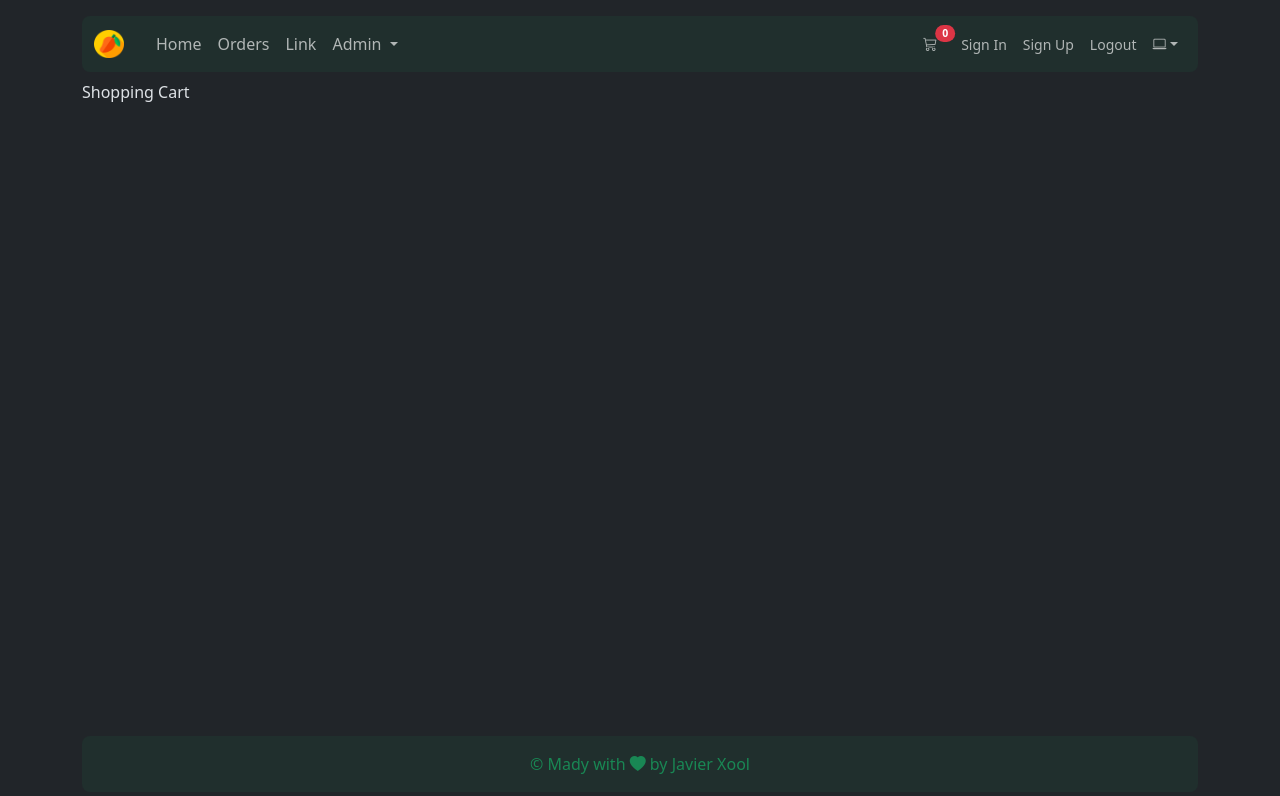
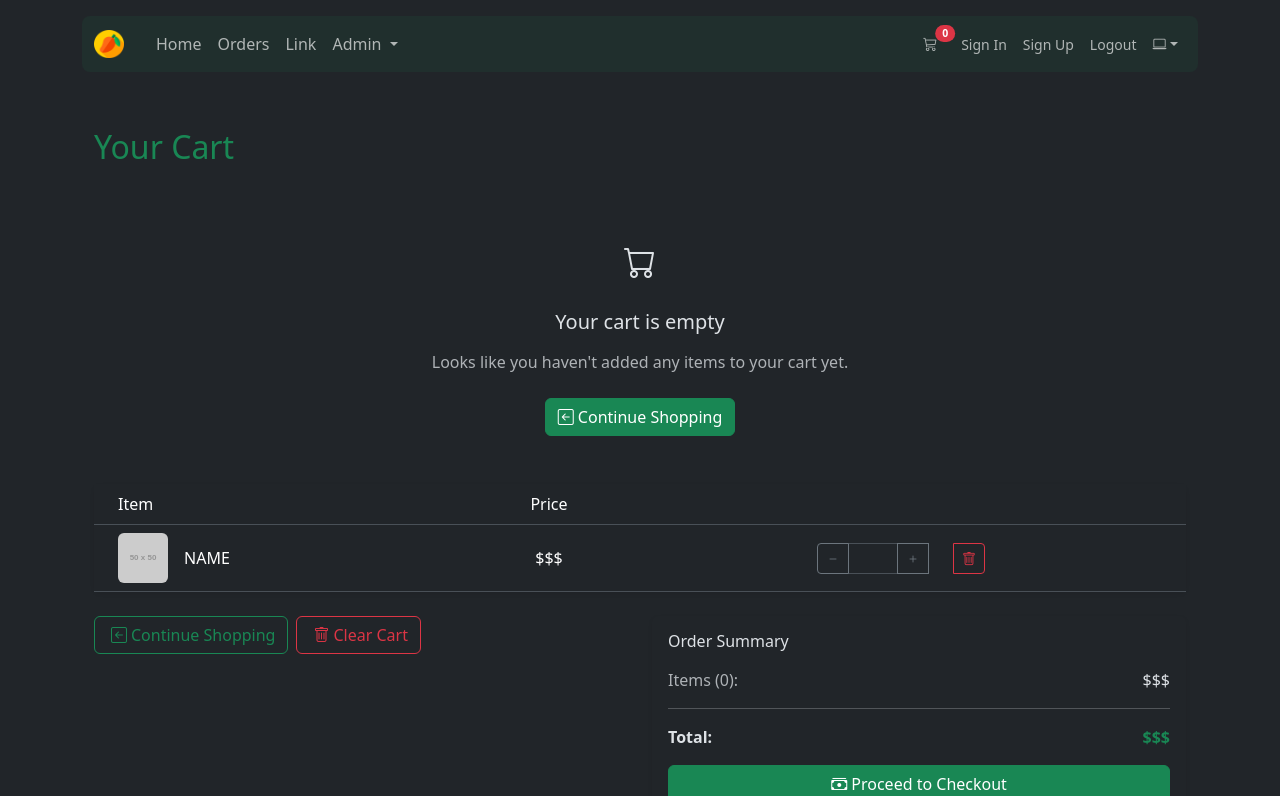
Before and after one commit to JLXP/MangoFusion_Vue, a Vue app: page /cart in a window 1280 px wide. Shown: the top 796 px of the page. Built offline with nearby package versions, Linux system fonts and the light colour scheme.

Commit message:
CART TEMPLATE

```diff
--- a/src/views/cart/ShoppingCart.vue
+++ b/src/views/cart/ShoppingCart.vue
@@ -1 +1,112 @@
-<template>Shopping Cart</template>
+<template>
+  <div class="container py-5">
+    <div class="row">
+      <div class="col-12">
+        <h2 class="mb-4 text-success">Your Cart</h2>
+        <div class="text-center py-5">
+          <div class="mb-4">
+            <i class="bi bi-cart" style="font-size: 2rem"></i>
+          </div>
+          <h3 class="h5 mb-3">Your cart is empty</h3>
+          <p class="text-body-secondary mb-4">
+            Looks like you haven't added any items to your cart yet.
+          </p>
+          <button class="btn btn-success">
+            <i class="bi bi-arrow-left-square"></i>
+            Continue Shopping
+          </button>
+        </div>
+
+        <div>
+          <div class="card border-0 shadow-sm mb-4">
+            <div class="card-body p-0">
+              <div class="table-responsive">
+                <table class="table table-hover mb-0">
+                  <thead>
+                    <tr>
+                      <th scope="col" class="ps-4 fw-light" style="width: 30%">Item</th>
+                      <th scope="col" class="text-center fw-light" style="width: 15%">Price</th>
+                      <th scope="col" class="" style="width: 45%"></th>
+                    </tr>
+                  </thead>
+                  <tbody>
+                    <tr>
+                      <td class="ps-4">
+                        <div class="d-flex align-items-center gap-3">
+                          <img
+                            src="https://placehold.co/50x50"
+                            class="img-fluid rounded d-none d-md-block"
+                            style="width: 50px; height: 50px; object-fit: cover"
+                          />
+                          <span class="fw-medium">NAME</span>
+                        </div>
+                      </td>
+                      <td class="text-center align-middle">$$$</td>
+                      <td class="align-middle">
+                        <div class="input-group input-group-sm justify-content-center" style="">
+                          <button class="btn btn-outline-secondary" type="button">
+                            <i class="bi bi-dash"></i>
+                          </button>
+                          <input
+                            type="text"
+                            class="form-control text-center px-2"
+                            readonly
+                            style="max-width: 50px"
+                          />
+                          <button class="btn btn-outline-secondary" type="button">
+                            <i class="bi bi-plus"></i>
+                          </button>
+                          <button class="btn btn-sm btn-outline-danger mx-md-4 mx-1">
+                            <i class="bi bi-trash"></i>
+                          </button>
+                        </div>
+                      </td>
+                    </tr>
+                  </tbody>
+                </table>
+              </div>
+            </div>
+          </div>
+
+          <div class="row g-4">
+            <div class="col-md-6">
+              <div class="d-flex gap-2">
+                <button class="btn btn-outline-success">
+                  <i class="bi bi-arrow-left-square mx-1"></i>
+                  <span class="">Continue Shopping</span>
+                </button>
+                <button class="btn btn-outline-danger">
+                  <i class="bi bi-trash mx-1"></i>
+                  <span class="">Clear Cart</span>
+                </button>
+              </div>
+            </div>
+            <div class="col-md-6">
+              <div class="card border-0 shadow-sm">
+                <div class="card-body">
+                  <h4 class="card-title h6 mb-3">Order Summary</h4>
+                  <div class="d-flex justify-content-between mb-2">
+                    <span class="text-body-secondary">Items (0):</span>
+                    <span>$$$</span>
+                  </div>
+                  <hr />
+                  <div class="d-flex justify-content-between mb-3">
+                    <span class="fw-bold">Total:</span>
+                    <span class="fw-bold text-success">$$$</span>
+                  </div>
+                  <button class="btn btn-success w-100">
+                    <i class="bi bi-cash-stack"></i>
+                    Proceed to Checkout
+                  </button>
+                  <div class="text-center mt-1">
+                    <span class="text-danger">Order will be ready for pickup in 30minutes.</span>
+                  </div>
+                </div>
+              </div>
+            </div>
+          </div>
+        </div>
+      </div>
+    </div>
+  </div>
+</template>
```
